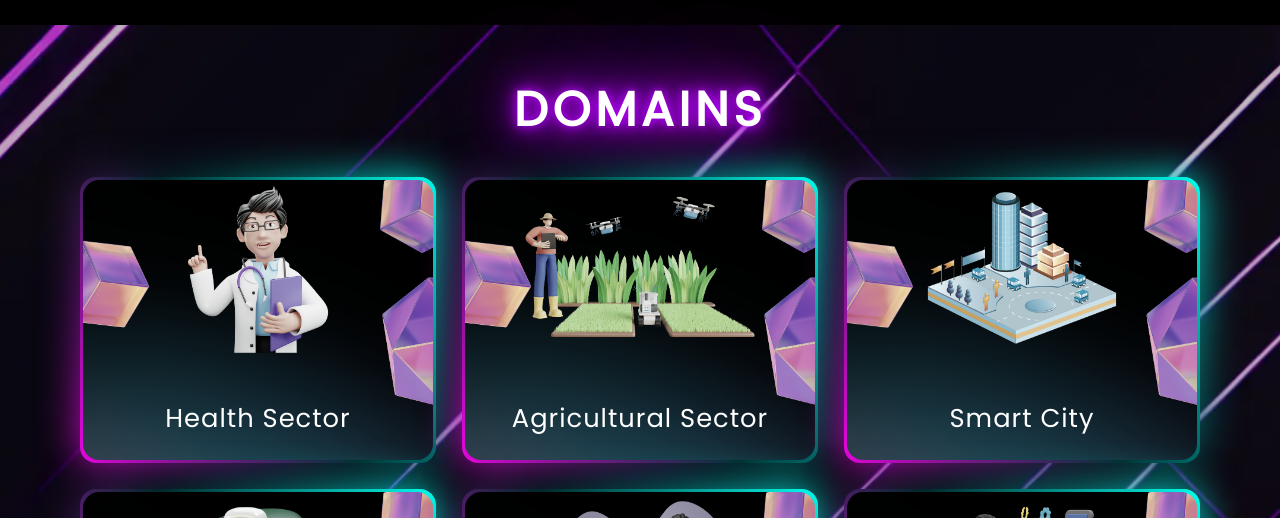
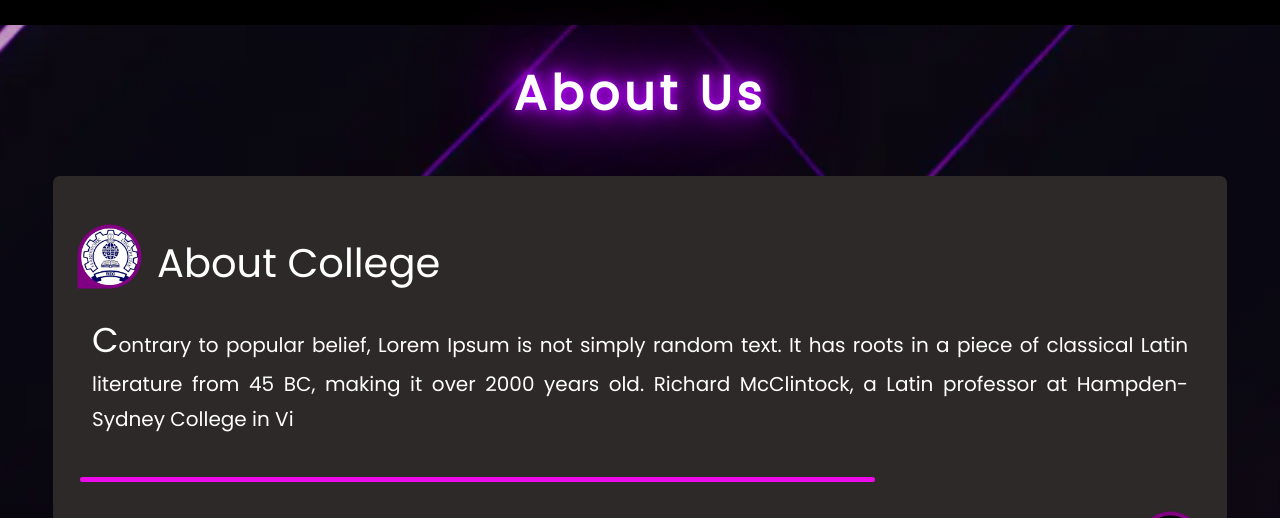
Before and after one commit to Syed-Javith/hackoverflow, a React (Create React App) app: page / in a window 1280 px wide. Shown: the part 282-800 px from the top of the page. Built offline with nearby package versions, Linux system fonts and the light colour scheme.

Commit message:
Merged Changes

```diff
--- a/src/App.js
+++ b/src/App.js
@@ -2,12 +2,14 @@ import Navbar from "./components/Navbar/Navbar";
 import Domain from "./components/Domain/Domain";
 import Organizer from "./components/Organizer/Organizer";
 import Home from "./components/Home/Home";
+import About from "./components/About/About";
 
 function App() {
   return (
     <>
       <Navbar />
       <Home />
+      <About />
       <Domain />
       <Organizer />
     </>
--- a/src/components/Domain/Domain.css
+++ b/src/components/Domain/Domain.css
@@ -1,5 +1,5 @@
 .domain-wrapper{
-    max-width: 1200px;
+    max-width: 96%;
     margin: 2.5em auto;
     margin-top: 0;
     padding: 1em;
@@ -9,7 +9,7 @@
     font-size: 3rem;
     font-weight: 600;
     text-align: center;
-    margin: 0.85em;
+    margin: 1.1em;
     letter-spacing: 0.1em;
     text-shadow: 0 0 10px #b700ff,0 0 20px #b700ff,0 0 40px #b700ff,0 0 80px #b700ff,0 0 120px #b700ff;
 }
@@ -22,7 +22,7 @@
     align-items: center;
 }
 .domain{
-    width:350px;
+    width:370px;
     transition: all .8s cubic-bezier(0.7,-.5,0.3,0.8);
     transform-style: preserve-3d;
     border-radius: 16px;
@@ -69,7 +69,7 @@
     transform: rotateY(180deg);
 }
 .domain-front,.domain-back{
-    width: 350px;
+    width: 370px;
     backface-visibility: hidden;
     position: relative;
     top:0;
@@ -128,7 +128,6 @@
     line-height: 1.5;
     font-size: 1em;
 }
-
 @media screen and (max-width:700px) {
     .wrapper:hover .domain{
         transform: rotateY(0deg);
@@ -148,7 +147,7 @@
         font-size: 1.5em;
     }
 }
-@media screen and (max-width:370px) {
+@media screen and (max-width:400px) {
     .domain{
         width: 320px;
     }
```
